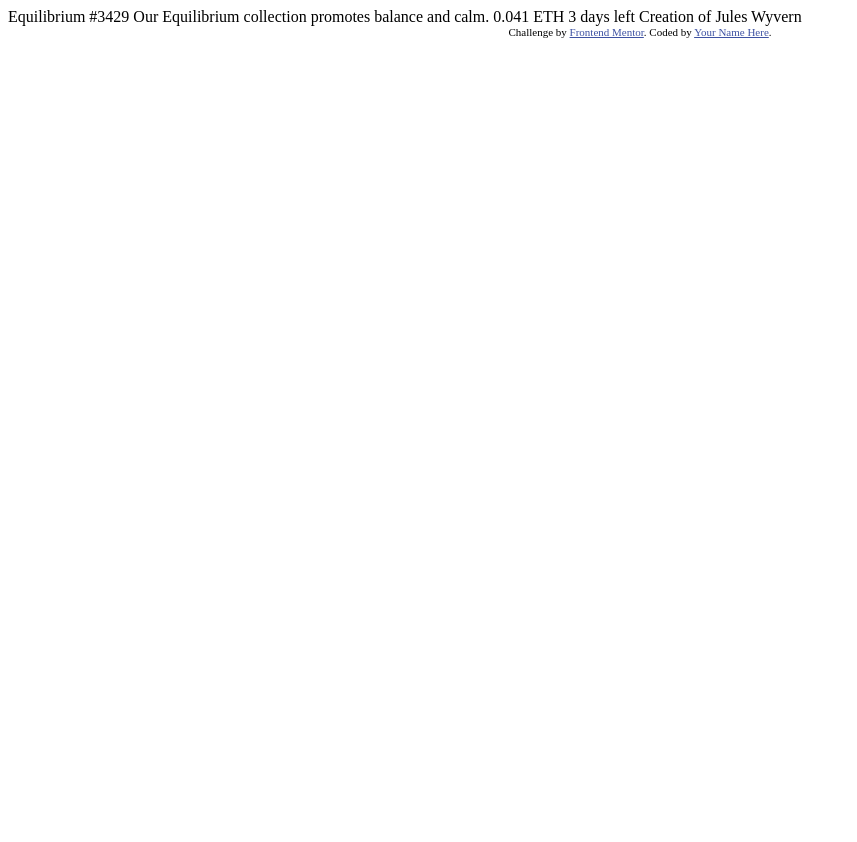
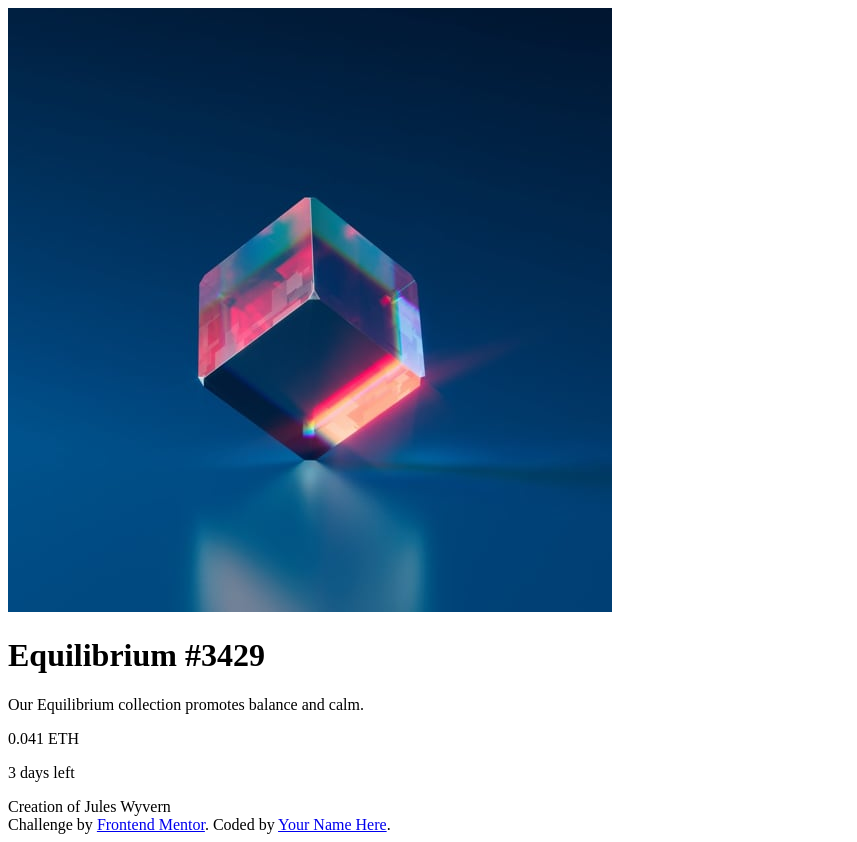
Before and after one commit to AntonielAureliano/nft-preview-card-component-main, a plain HTML site: page index.html in a window 1280 px wide. Shown: the whole page, without its empty margins (0-857 px from the left). Before the commit the page ends 800 px from the top, so only its background shows below. Drawn offline with Linux system fonts and the light colour scheme.

Commit message:
Organizando o html.

```diff
--- a/index.html
+++ b/index.html
@@ -1,5 +1,6 @@
 <!DOCTYPE html>
 <html lang="en">
+
 <head>
   <meta charset="UTF-8">
   <meta name="viewport" content="width=device-width, initial-scale=1.0"> <!-- displays site properly based on user's device -->
@@ -8,26 +9,45 @@
 
   <title>Frontend Mentor | NFT preview card component</title>
 
-  <!-- Feel free to remove these styles or customise in your own stylesheet 👍 -->
-  <style>
-    .attribution { font-size: 11px; text-align: center; }
-    .attribution a { color: hsl(228, 45%, 44%); }
-  </style>
+  <link rel="stylesheet">
+
 </head>
+
 <body>
 
-  Equilibrium #3429
+  <div class="container">
 
-  Our Equilibrium collection promotes balance and calm.
+    <div class="nft-image">
+      <img src="./images/image-equilibrium.jpg" alt="">
+    </div>
 
-  0.041 ETH
-  3 days left
+    <div class="nft-preview">
+      <h1>
+        Equilibrium #3429
+      </h1>
 
-  Creation of Jules Wyvern
+      <p>
+        Our Equilibrium collection promotes balance and calm.
+      </p>
 
-  <div class="attribution">
+      <div class="nft-preview-price">
+        <p>0.041 ETH</p>
+        <p>3 days left</p>
+      </div>
+
+
+      Creation of Jules Wyvern
+    </div>
+
+
+  </div>
+
+
+
+  <footer class="attribution">
     Challenge by <a href="https://www.frontendmentor.io?ref=challenge" target="_blank">Frontend Mentor</a>.
     Coded by <a href="#">Your Name Here</a>.
-  </div>
+  </footer>
 </body>
+
 </html>
```
Also changed, not shown: style.css (added).
